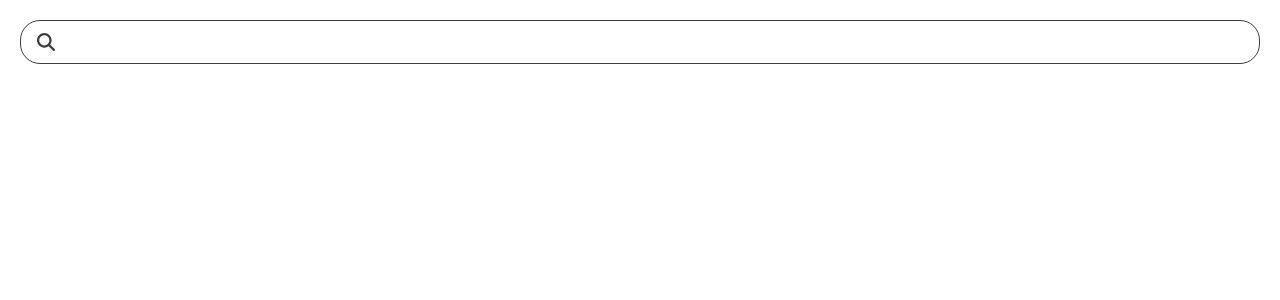
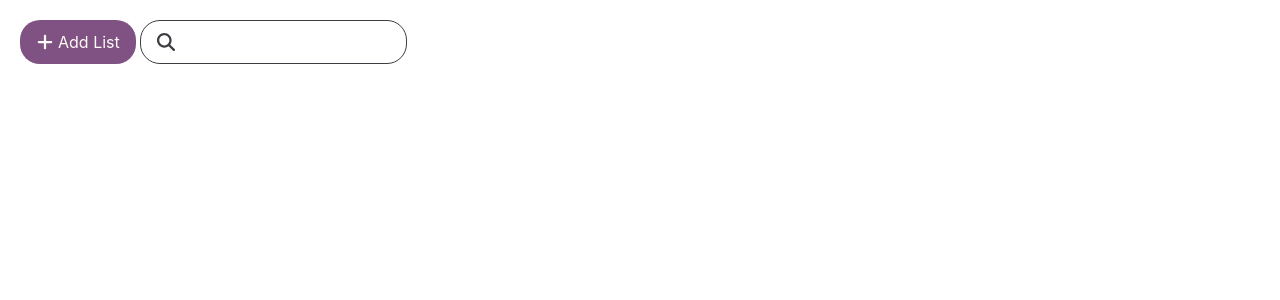
Before and after one commit to semih-ky/sk-trello, a React (Create React App) app: page / in a window 1280 px wide. Shown: the top 300 px of the page. Built offline with nearby package versions, Linux system fonts and the light colour scheme.

Commit message:
add AddList Comp

```diff
--- a/src/components/atoms/Button/index.js
+++ b/src/components/atoms/Button/index.js
@@ -1,9 +1,9 @@
 import PropTypes from "prop-types";
 import "./styles.css";
 
-export const Button = ({ children, variant="primary", icon }) => {
+export const Button = ({ children, variant="primary", icon, onClick }) => {
   return (
-    <button className={`sk-button ${variant}-button`}>
+    <button className={`sk-button ${variant}-button`} onClick={onClick}>
       {icon && icon}
       { children }
     </button>
@@ -13,5 +13,6 @@ export const Button = ({ children, variant="primary", icon }) => {
 Button.propTypes = {
   children: PropTypes.node,
   variant: PropTypes.oneOf(['primary', 'secondary']),
-  icon: PropTypes.element
+  icon: PropTypes.element,
+  onClick: PropTypes.func
 }
--- a/src/components/atoms/Button/styles.css
+++ b/src/components/atoms/Button/styles.css
@@ -5,6 +5,9 @@
   font-family: inherit;
   font-size: var(--md-font);
   border-radius: 20px;
+  min-width: max-content;
+  width: 100%;
+  height: 100%;
 }
 
 .sk-button > span {
--- a/src/components/atoms/IconButton/styles.css
+++ b/src/components/atoms/IconButton/styles.css
@@ -3,8 +3,8 @@
   align-items: center;
   padding: 4px;
   border-radius: 20px;
-  width: inherit;
-  height: inherit;
+  width: auto;
+  height: auto;
 }
 
 .primary-icon-button {
--- /dev/null
+++ b/src/components/molecules/AddList/index.js
@@ -0,0 +1,36 @@
+import { useState } from 'react';
+import { useToggle } from '../../../hooks/useToggle';
+import { addIcon } from '../../../icons/addIcon';
+import { xmarkIcon } from '../../../icons/xmarkIcon';
+import { checkIcon } from '../../../icons/checkIcon';
+import { Button } from '../../atoms/Button';
+import { Icon } from '../../atoms/Icon';
+import { IconButton } from '../../atoms/IconButton';
+import "./styles.css";
+
+export const AddList = () => {
+  const [isOpen, toggleIsOpen] = useToggle();
+  const [value, setValue] = useState("");
+
+  const changeHandler = (e) => {
+    setValue(e.target.value);
+  }
+
+  const cancelHandler = () => {
+    toggleIsOpen();
+    setValue("");
+  }
+
+  return (
+    <div className='add-list-wrapper'>
+      <Button icon={<Icon svg={addIcon} />} onClick={() => toggleIsOpen()}>Add List</Button>
+      {isOpen && (
+        <div className='add-list-input-wrapper'>
+          <input type={"text"} value={value} onChange={changeHandler} />
+          <IconButton svg={checkIcon}/>
+          <IconButton svg={xmarkIcon} variant={"secondary"} onClick={cancelHandler} />
+        </div>
+      )}
+    </div>
+  )
+}
--- /dev/null
+++ b/src/components/molecules/AddList/styles.css
@@ -0,0 +1,52 @@
+.add-list-wrapper, .add-list-input-wrapper{
+  display: flex;
+  align-items: center;
+}
+
+.add-list-wrapper > button {
+  flex: 0 1 max-content;
+}
+
+.add-list-wrapper {
+  margin-right: 4px;
+}
+
+@keyframes widthAnimation {
+  from { width: 0px; }
+  to { width: 250px; }
+}
+
+@keyframes opacityAnimation {
+  from { opacity: 0; }
+  to { opacity: 1; }
+}
+
+.add-list-input-wrapper {
+  padding: 8px;
+  border: 1px solid;
+  border-radius: 20px;
+  min-height: 44px;
+  color: var(--black);
+  border-color: var(--black);
+  margin-left: 4px;
+  animation: widthAnimation 1s;
+  animation-fill-mode: forwards;
+}
+
+.add-list-input-wrapper > input {
+  margin-left: 8px;
+}
+
+.add-list-input-wrapper > button {
+  margin-left: 4px;
+  opacity: 0;
+  animation-name: opacityAnimation;
+  animation-duration: 1s;
+  animation-delay: 0.25s;
+  animation-fill-mode: forwards;
+}
+
+.add-list-input-wrapper span {
+  width: 18px;
+  height: 18px;
+}
--- a/src/components/pages/Home.js
+++ b/src/components/pages/Home.js
@@ -3,13 +3,16 @@ import { addIcon } from '../../icons/addIcon'
 import { Button } from '../atoms/Button'
 import { Icon } from '../atoms/Icon'
 import { IconButton } from '../atoms/IconButton'
+import { AddList } from '../molecules/AddList'
 import { SearchInput } from '../molecules/SearchInput'
 
 
 export const Home = () => {
   return (
-    <div style={{margin: "20px"}}>
-      <SearchInput  />
+    <div style={{margin: "20px", display: "flex"}}>
+      <AddList  />
+      <SearchInput />
+
 
     </div>
   )
--- /dev/null
+++ b/src/hooks/useToggle.js
@@ -0,0 +1,11 @@
+import { useState, useCallback } from 'react';
+
+export const useToggle = (initialValue = false) => {
+  const [value, setValue] = useState(initialValue);
+
+  const toggle = useCallback(() => {
+    setValue((val) => !val)
+  }, [])
+
+  return [value, toggle]
+}
--- /dev/null
+++ b/src/icons/checkIcon.js
@@ -0,0 +1,16 @@
+export const checkIcon = (
+  <svg
+    xmlns="http://www.w3.org/2000/svg"
+    viewBox="0 0 512 512"
+    fill="currentColor"
+    style={
+      {
+        width: "inherit",
+        height: "inherit",
+        color: "inherit"
+      }
+    }
+  >
+    {/* <!--! Font Awesome Pro 6.2.0 by @fontawesome - https://fontawesome.com License - https://fontawesome.com/license (Commercial License) Copyright 2022 Fonticons, Inc. --> */}
+    <path d="M470.6 105.4c12.5 12.5 12.5 32.8 0 45.3l-256 256c-12.5 12.5-32.8 12.5-45.3 0l-128-128c-12.5-12.5-12.5-32.8 0-45.3s32.8-12.5 45.3 0L192 338.7 425.4 105.4c12.5-12.5 32.8-12.5 45.3 0z"/></svg>
+)
```
